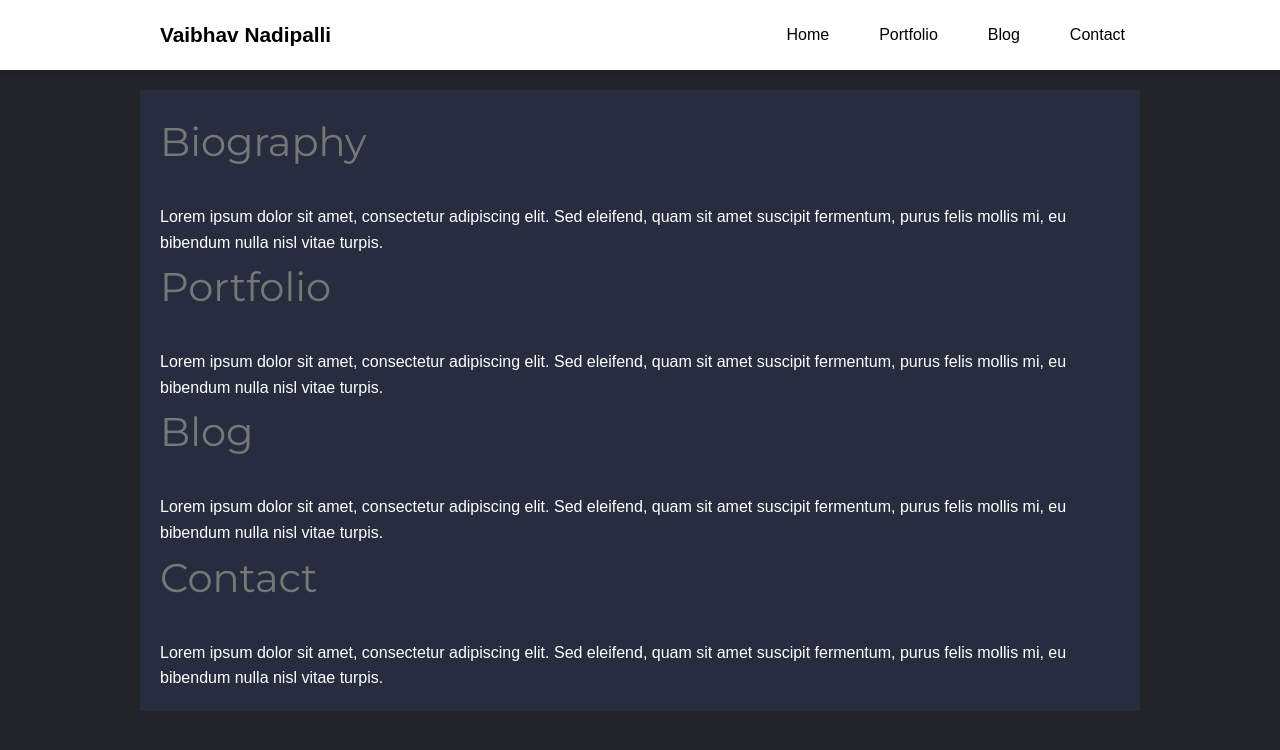
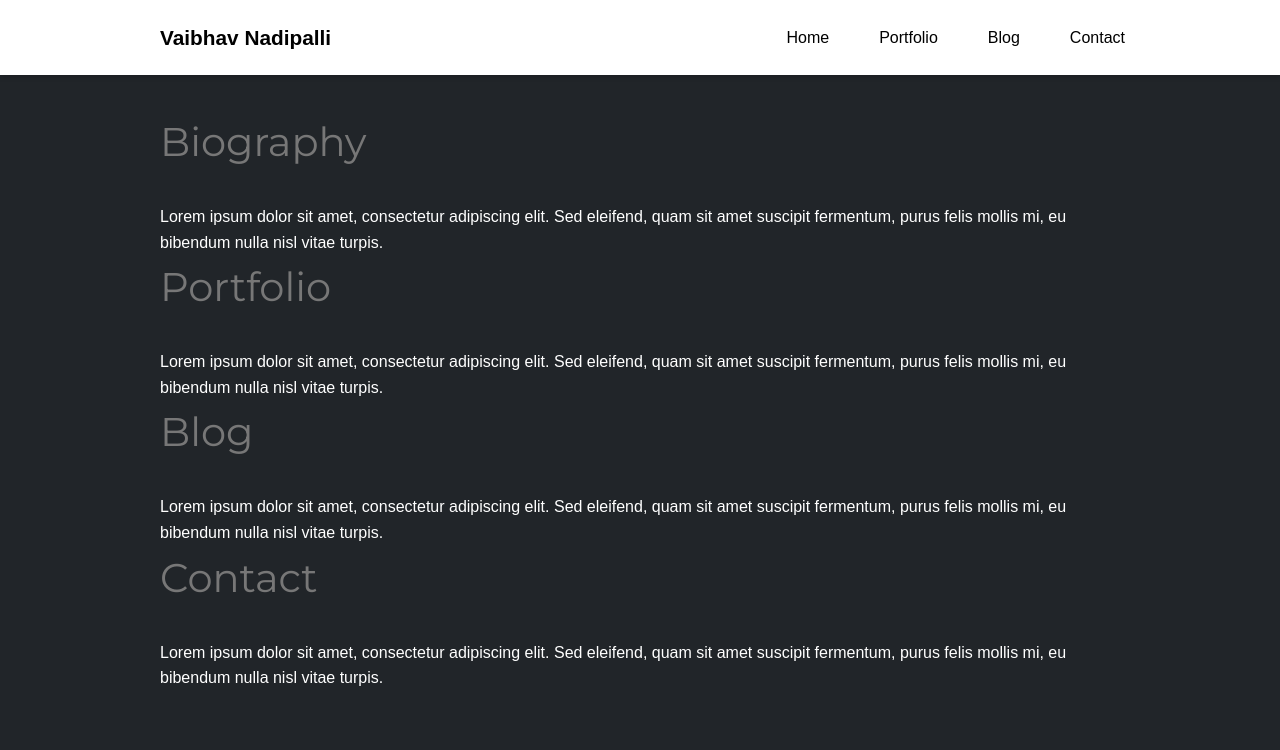
Before and after one commit to Vaibhav-Nadipalli/vaibhav-nadipalli.github.io, a Jekyll site: the page built from index.markdown, in a window 1280 px wide. Shown: the top 750 px of the page. Built offline with Jekyll 4.4.1, drawn with Linux system fonts in a browser that asks for light colours.

Commit message:
Update styles.css

```diff
--- a/assets/css/styles.css
+++ b/assets/css/styles.css
@@ -25,9 +25,9 @@ header {
     z-index: 1000;
     padding: 15px 0; /* Adjusted padding for header */
     box-shadow: 0 2px 5px rgba(0,0,0,0.2);
-    height: 70px; /* Increased height of header */
+    height: 75px; /* Increased height of header */
     display: flex;
-    justify-content: center; /* Center content horizontally */
+    justify-content: space-between; /* Center content horizontally */
     align-items: center; /* Center content vertically */
 }
 
@@ -98,7 +98,7 @@ header {
 .nav-toggle:checked + .nav-toggle-label + .nav-menu {
     display: flex;
     position: absolute;
-    top: 70px; /* Adjusted top position */
+    top: 75px; /* Adjusted top position */
     left: 0;
     width: 100%;
     background-color: #fff;
@@ -128,7 +128,7 @@ main {
     max-width: 1000px; /* Increased max-width */
     margin: 90px auto 20px; /* Adjusted margin to compensate for adjusted header height */
     padding: 20px;
-    background-color: #282c3f;
+    background-color: #212529; /* Dark navy background */
     color: #fff;
 }
 
@@ -178,7 +178,7 @@ main {
     .nav-toggle:checked + .nav-toggle-label + .nav-menu {
         display: flex;
         position: absolute;
-        top: 70px; /* Adjusted top position */
+        top: 75px; /* Adjusted top position */
         left: 0;
         width: 100%;
         background-color: #fff;
```
